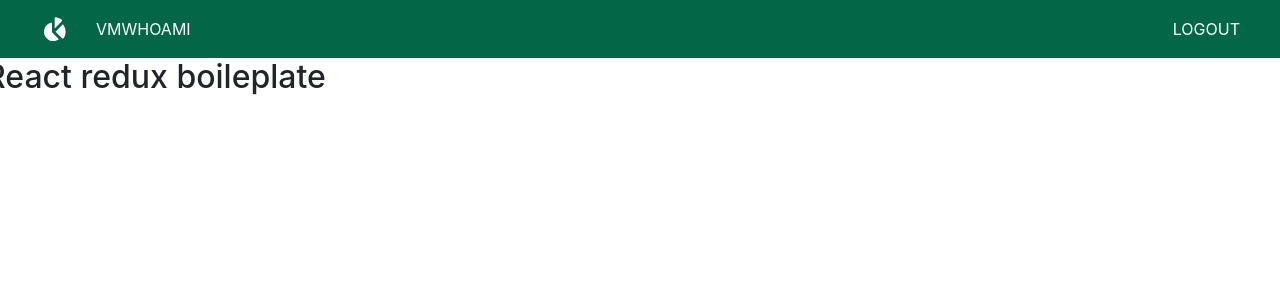
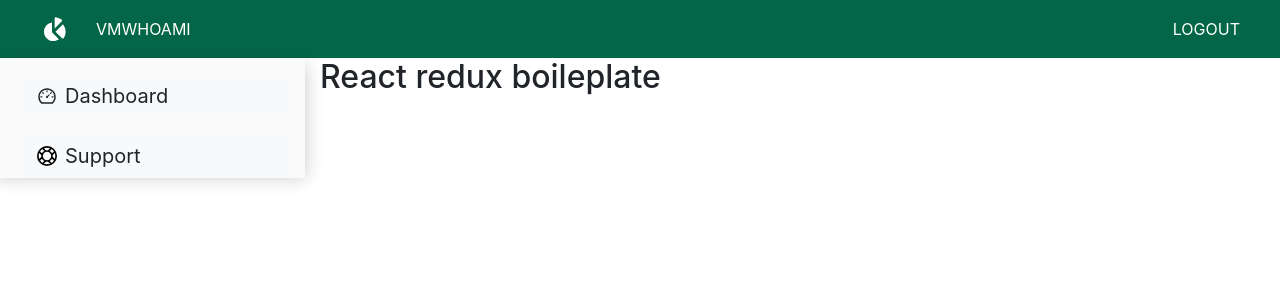
Before and after one commit to vmwhoami/admin_ui_maib, a React (Create React App) app: page / in a window 1280 px wide. Shown: the top 300 px of the page. Built offline with nearby package versions, Linux system fonts and the light colour scheme; no server answers; what miragejs would draw is missing.

Commit message:
Add the sidebar with two buttons

```diff
--- a/src/components/layout.js
+++ b/src/components/layout.js
@@ -1,9 +1,10 @@
 import React, { useEffect } from 'react';
-import { Container, Row } from 'react-bootstrap';
+import { Container, Row, Col } from 'react-bootstrap';
 import PropTypes from 'prop-types';
 import { useDispatch } from 'react-redux';
 import getUsers from '../redux/reducer/actions';
 import NavBar from './navbar/NavBar';
+import LeftBar from './leftBar/LeftBar';
 
 const Layout = ({ children }) => {
   const dispatch = useDispatch();
@@ -13,8 +14,11 @@ const Layout = ({ children }) => {
   return (
     <Container className="px-0" fluid>
       <NavBar />
-      <Row>
-        {children}
+      <Row className="w-100">
+        <LeftBar />
+        <Col xs={9}>
+          {children}
+        </Col>
       </Row>
     </Container>
   );
--- a/src/components/leftBar/LeftBar.js
+++ b/src/components/leftBar/LeftBar.js
@@ -1,10 +1,18 @@
 import React from 'react';
 import { Col, Button } from 'react-bootstrap';
+import { AiOutlineDashboard } from 'react-icons/ai';
+import { GrSupport } from 'react-icons/gr';
 
 const LeftBar = () => (
-  <Col>
-    <Button>Dashboard</Button>
-    <Button>Support</Button>
+  <Col className="left-bar d-flex flex-column ">
+    <Button variant="light" className="d-flex h-2 align-items-center ml-4 my-3 fs-4 cust-button">
+      <AiOutlineDashboard className="mr-2" />
+      Dashboard
+    </Button>
+    <Button variant="light" className="d-flex h-2 align-items-center  ml-4 fs-4 cust-button">
+      <GrSupport className="mr-2 text-white" />
+      Support
+    </Button>
   </Col>
 );
 
--- a/src/styles/index.css
+++ b/src/styles/index.css
@@ -52,3 +52,12 @@ code {
 .logo{
   font-size: 2rem
 }
+.left-bar{
+  background-color: #FAFAFA;
+  box-shadow: 4px 3px 17px -3px rgba(0,0,0,0.20);
+}
+
+.cust-button{
+ font-size: 20px !important;
+
+}
```
